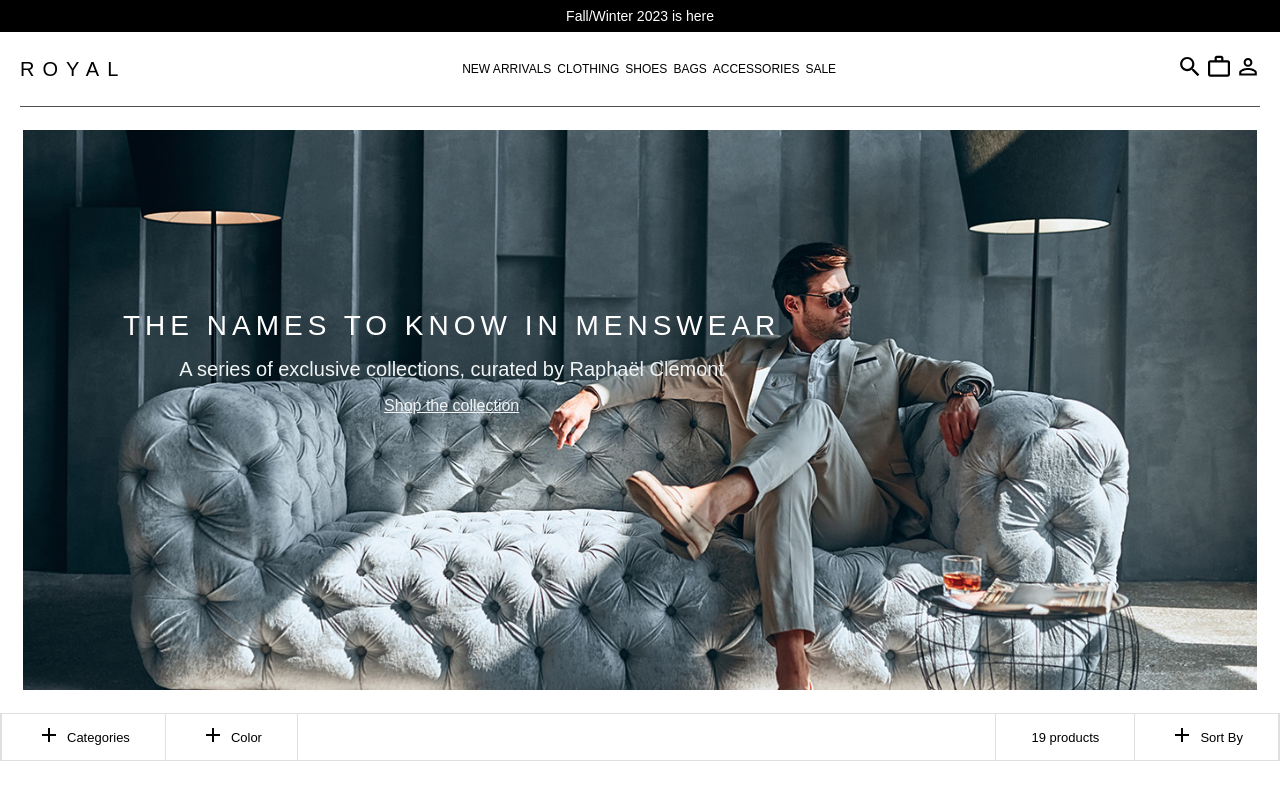
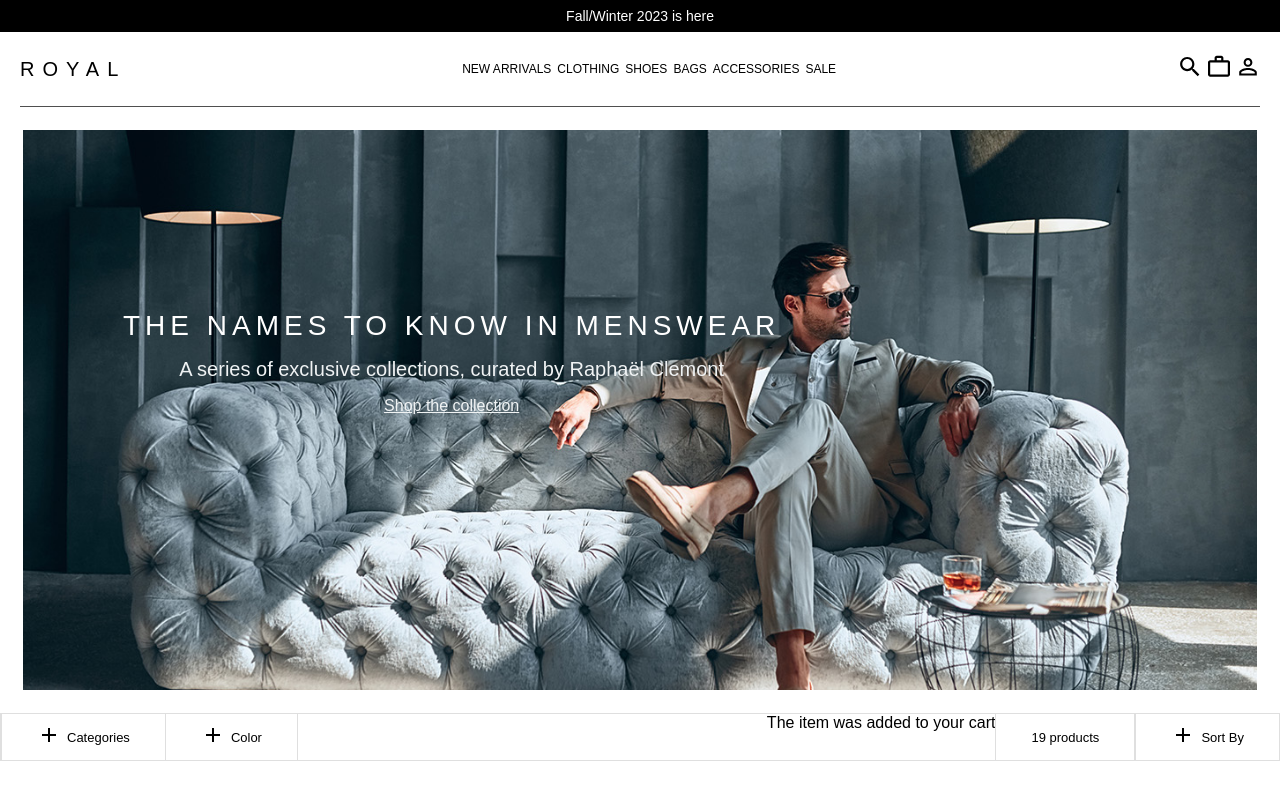
Before and after one commit to KenMain5/Royal-E-commerce, a React (Vite) app: page / in a window 1280 px wide. Shown: the top 800 px of the page. Built offline with nearby package versions, Linux system fonts and the light colour scheme.

Commit message:
fixed filterOption being open when nav is clicked

```diff
--- a/src/pages/Main/Main.jsx
+++ b/src/pages/Main/Main.jsx
@@ -44,8 +44,10 @@ function Main({navbarOptions}) {
       let result = newFiltered.filter((item) => item.category === filterOrder);
       setItemOrder(result);
     }
-    setOpenFilterBox(!openFilterBox);
+    setOpenFilterBox(false);
   };
+
+
 
   //function for sorting
   const sortItems = (sortOrder) => {
@@ -107,46 +109,6 @@ function Main({navbarOptions}) {
         else if (navbarOptions === 4) filterItems('tie');
       }
     } ,[navbarOptions]);
-
-
-
-
-
-  // const filterItems= (value) => {
-  //   if (filterOrder === 'clothing') {
-  //      let filteredFEATURED = FEATURED.filter((item) => {
-  //       if (item.category === 'clothing') {
-  //        return item;
-  //       }
-  //       });
-  //       setItemOrder('asc');
-
-  //   }
-  // };
-
-  // const sortItemsFunction = (value) => {
-  //   console.log('sorts items');
-  // };
-
-
-
-
-
-
-
-
-
-
-
-
-
-
-
-
-
-
-
-
 
 
   //Keeps track of what is favorited, UI change
@@ -218,6 +180,9 @@ function Main({navbarOptions}) {
             </div>
             {/* Right */}
             <div className='options__fullScreen-right'>
+                <div className='addedToCartNotif'>
+                    <span>The item was added to your cart</span>
+                </div>
                 <div className='options__block'>
                   <span>{itemOrder.length} products</span>
                 </div>
--- a/src/pages/SignIn/SignIn.jsx
+++ b/src/pages/SignIn/SignIn.jsx
@@ -9,6 +9,7 @@ import { useState } from 'react';
 function SignIn() {
   const [emailAddress, setEmailAddress] = useState('');
   const [password, setPassword] = useState('');
+
 
   const handleInputChange = (state, stateHandler) => {
     stateHandler(state);
```
Also changed, not shown: src/pages/Register/Register.jsx (+25 -0 lines).
